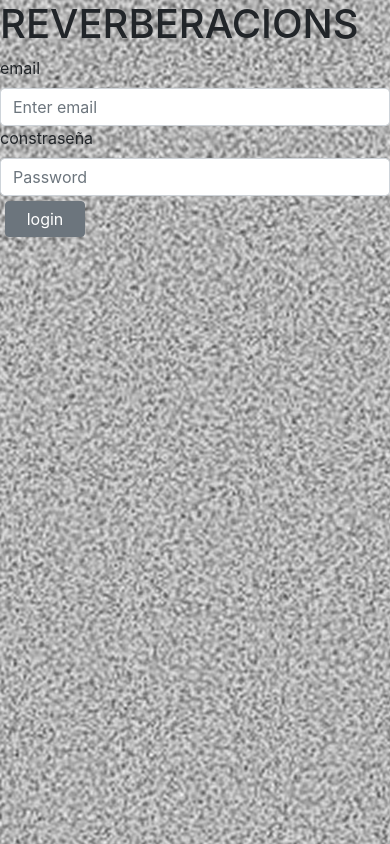
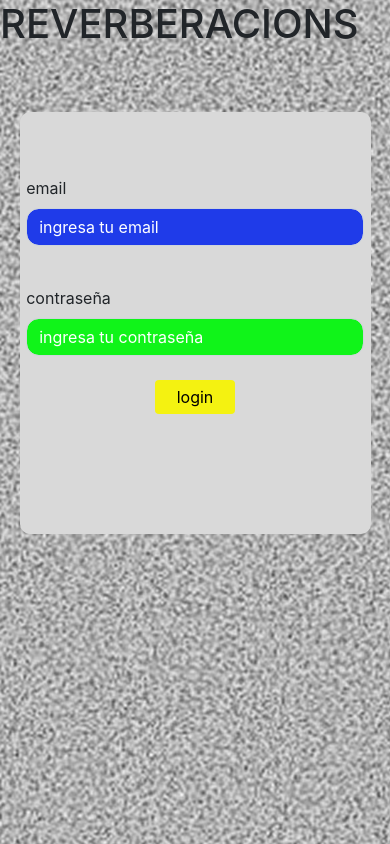
Before and after one commit to PROYECTO-RAIO/RAIO-ADMIN-FE, a React (Vite) app: page / in a window 390 px wide. Built offline with nearby package versions, Linux system fonts and the light colour scheme; a web font is replaced by a local one.

Commit message:
agregar media queries y estilos al formulario

```diff
--- a/src/components/loginForm/LoginForm.css
+++ b/src/components/loginForm/LoginForm.css
@@ -0,0 +1,74 @@
+.form-container{
+    display: flex;
+    height: 50vh;
+    width: 50vh;
+    background-color: #D9D9D9;
+    border-radius: 10px;
+    justify-content: center;
+     margin: 7rem auto 0 auto;
+}
+.form-content{
+    margin-top: 2.5rem;
+    width: 100%;
+}
+
+.email-input{
+     background-color: #1F3BE9;
+     width: 40vh;
+     border-radius: 0.8rem;
+     color:#D9D9D9;
+}
+
+.password-input{
+    background-color: #10F419;
+    width: 40vh;
+    border-radius: 0.8rem;
+    color:#D9D9D9;
+}
+
+.btn-secondary-custom{
+    display: flex;
+    border: none;
+    justify-self: center;
+    justify-content: center;
+    margin-top:5vh;
+}
+
+.email-input::placeholder {
+  color: #ffffff;
+}
+
+.password-input::placeholder {
+  color: #ffffff;
+}
+
+/* 📱 Mobile: hasta 767px (~375x667) */
+@media (max-width: 47.9375em) {
+  .form-container {
+    margin-top: 4rem;
+    padding: 1.5rem;
+    width: 90%;
+  }
+
+  .btn-secondary-custom {
+    margin-top: 1.5rem;
+  }
+}
+
+/* 💊 Tablet: 768px - 1023px */
+@media (min-width: 48em) and (max-width: 63.9375em) {
+  .form-container {
+    width: 80%;
+    max-width: 35rem;
+    padding: 2rem;
+  }
+}
+
+/* 💻 Desktop: desde 1024px */
+@media (min-width: 64em) {
+  .form-container {
+    width: 50%;
+    max-width: 40rem;
+    padding: 3rem;
+  }
+}
--- a/src/components/loginForm/LoginForm.jsx
+++ b/src/components/loginForm/LoginForm.jsx
@@ -1,22 +1,76 @@
-import Button from 'react-bootstrap/Button';
+import Button from '../BasicButton';
 import Form from 'react-bootstrap/Form';
+import React, { useState } from 'react';
+import "./LoginForm.css";
 
 function LoginForm() {
+  const [email, setEmail] = useState('');
+  const [password, setPassword] = useState('');
+  const [emailErr, setEmailErr] = useState(false);
+  const [pwdError, setPwdError] = useState(false);
+
+
+  const validEmail = /^[^\s@]+@[^\s@]+\.[^\s@]+$/;
+  const validPassword = /^[A-Za-z0-9]{6,}$/;
+
+  const handleSubmit = (e) => {
+    e.preventDefault();
+    let isValid = true;
+
+    if (!validEmail.test(email)) {
+      setEmailErr(true);
+      isValid = false;
+    } else {
+      setEmailErr(false);
+    }
+
+    if (!validPassword.test(password)) {
+      setPwdError(true);
+      isValid = false;
+    } else {
+      setPwdError(false);
+    }
+
+    if (isValid) {
+      console.log("Login exitoso");
+
+    }
+  };
+
   return (
-    <Form>
-      <Form.Group className="mb-3-email" controlId="formBasicEmail">
-        <Form.Label> email</Form.Label>
-        <Form.Control type="email" placeholder="Enter email" />
-      </Form.Group>
+    <div className="form-container">
+      <Form onSubmit={handleSubmit}>
+        <Form.Group className="form-content mb-3" controlId="formBasicEmail">
+          <Form.Label>email</Form.Label>
+          <Form.Control
+            className="email-input"
+            type="email"
+            placeholder="ingresa tu email"
+            value={email}
+            onChange={(e) => setEmail(e.target.value)}
+            isInvalid={emailErr}
+          />
+          {emailErr && <Form.Text className="text-danger">email inválido</Form.Text>}
+        </Form.Group>
 
-      <Form.Group className="mb-3-password" controlId="formBasicPassword">
-        <Form.Label>constraseña</Form.Label>
-        <Form.Control type="password" placeholder="Password" />
-      </Form.Group>
-      <Button variant="secondary" type="submit">
-        login
-      </Button>
-    </Form>
+        <Form.Group className="form-content mb-3" controlId="formBasicPassword">
+          <Form.Label>contraseña</Form.Label>
+          <Form.Control
+            className="password-input"
+            type="password"
+            placeholder="ingresa tu contraseña"
+            value={password}
+            onChange={(e) => setPassword(e.target.value)}
+            isInvalid={pwdError}
+          />
+          {pwdError && <Form.Text className="text-danger">contraseña inválida (mín. 6 caracteres)</Form.Text>}
+        </Form.Group>
+
+        <Button className="btn-secondary-custom" variant="secondary" type="submit">
+          login
+        </Button>
+      </Form>
+    </div>
   );
 }
 
```
